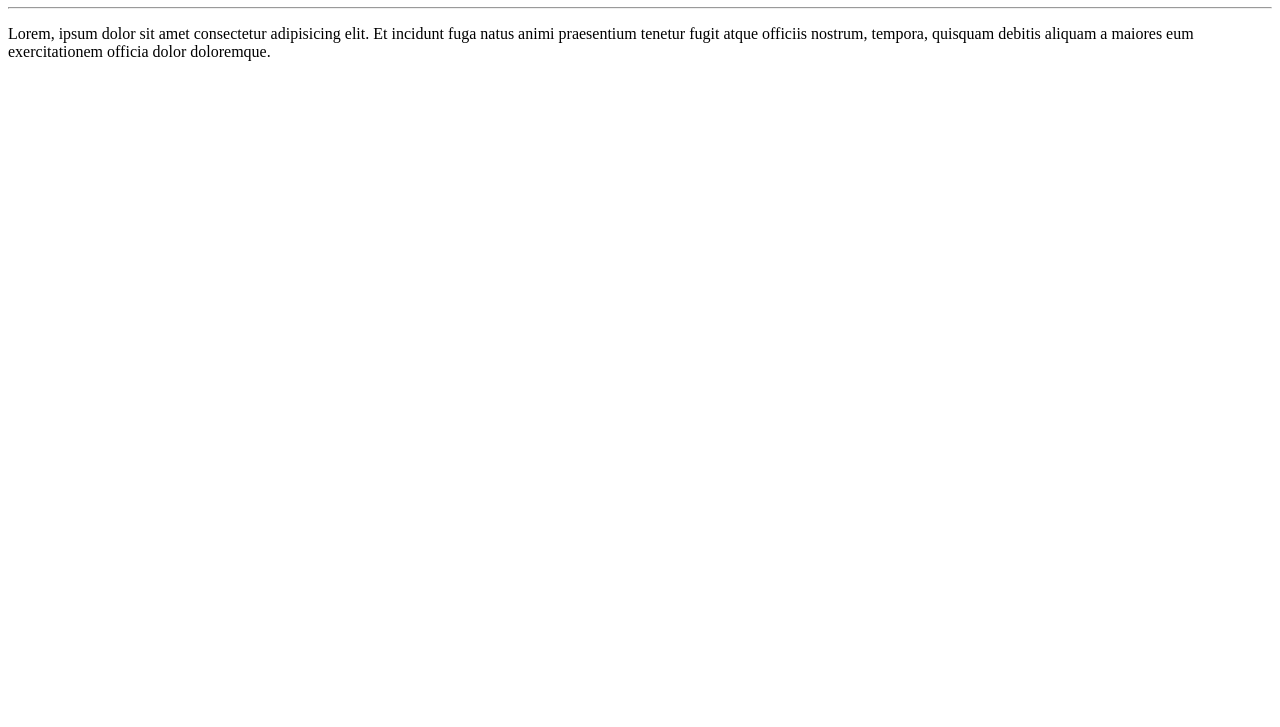
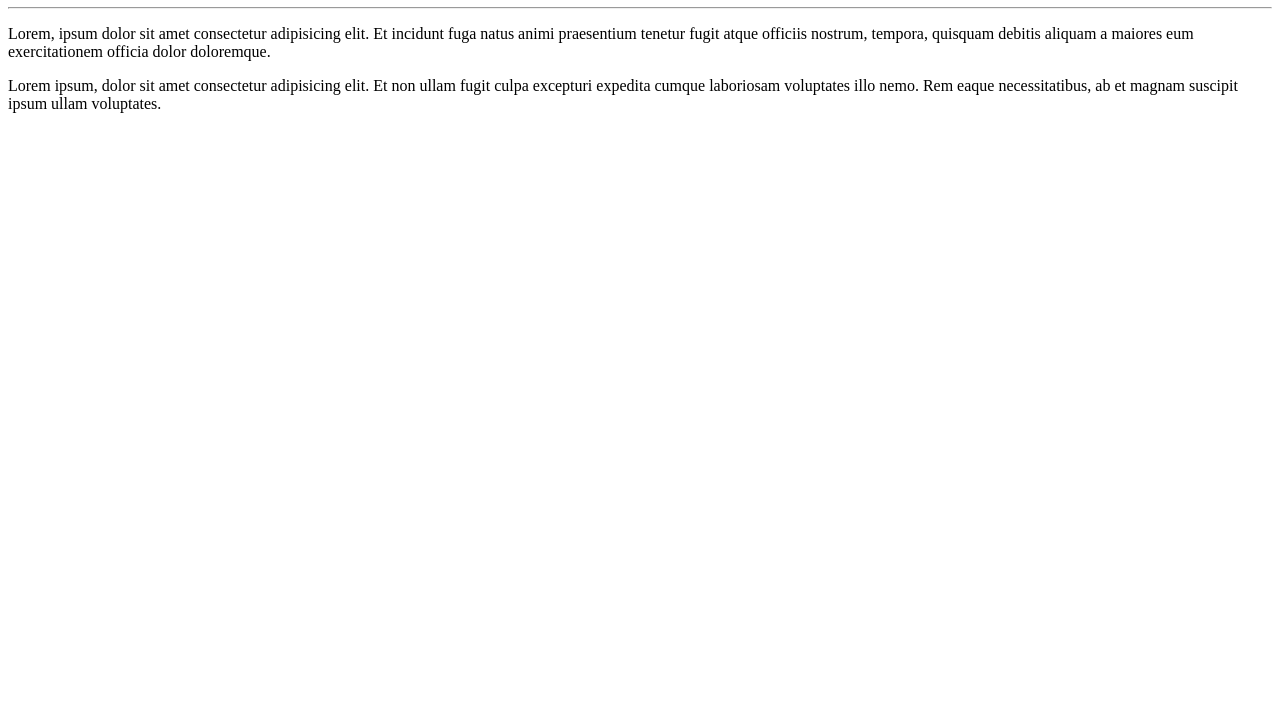
Before and after one commit to AndrePamplona/MeuCursoGit, a plain HTML site: page site-exemplo/index.html in a window 1280 px wide. Shown: the part 73-800 px from the top of the page. Drawn offline with Linux system fonts and the light colour scheme.

Commit message:
Adicionei um parágrafo 11/04/2020
Término da aula de site inicial

```diff
--- a/site-exemplo/index.html
+++ b/site-exemplo/index.html
@@ -9,5 +9,6 @@
     <h1>Olá Galera da arte</h1>
     <hr>
     <p>Lorem, ipsum dolor sit amet consectetur adipisicing elit. Et incidunt fuga natus animi praesentium tenetur fugit atque officiis nostrum, tempora, quisquam debitis aliquam a maiores eum exercitationem officia dolor doloremque.</p>
+    <p>Lorem ipsum, dolor sit amet consectetur adipisicing elit. Et non ullam fugit culpa excepturi expedita cumque laboriosam voluptates illo nemo. Rem eaque necessitatibus, ab et magnam suscipit ipsum ullam voluptates.</p>
 </body>
 </html>
```
